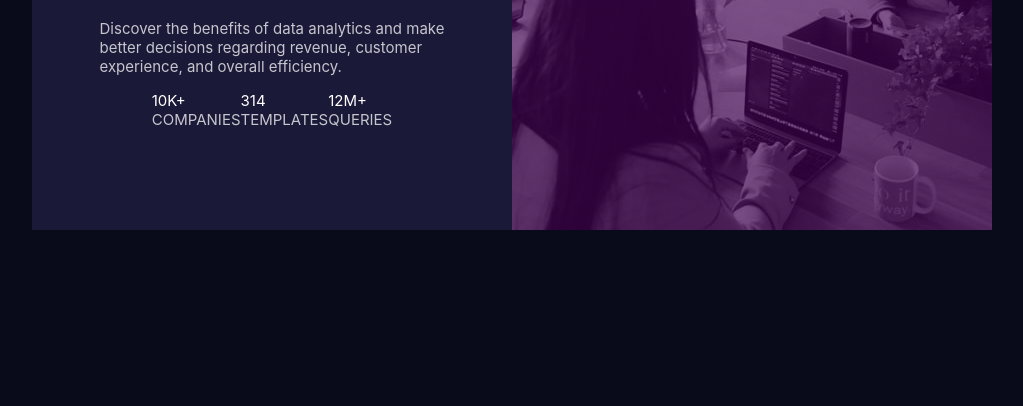
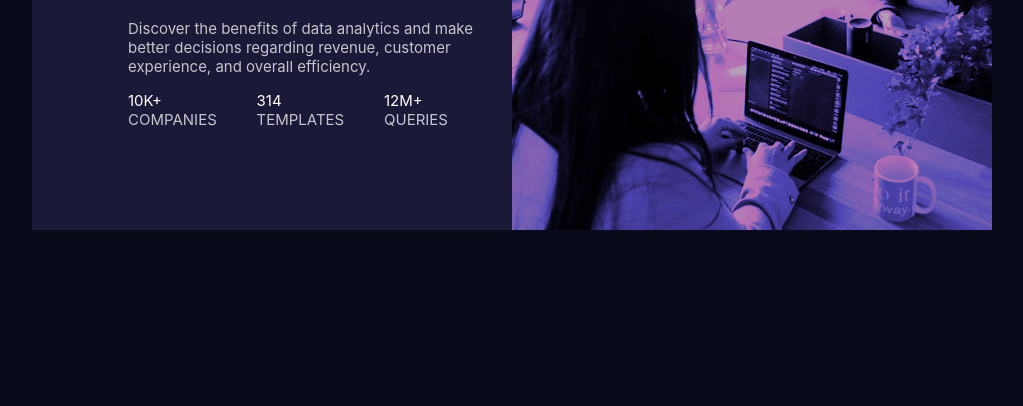
Before and after one commit to KutsiGiira/Html-Css, a plain HTML site: page Stats preview card component/index.html in a window 1280 px wide. Shown: the part 394-800 px from the top of the page, without its empty margins (120-1143 px from the left). Drawn offline with Linux system fonts and the light colour scheme; a web font is replaced by a local one.

Commit message:
Card finished

```diff
--- a/Stats preview card component/index.css
+++ b/Stats preview card component/index.css
@@ -19,23 +19,23 @@ body{
     position: relative;
     color: white;
     height: 100%;
-    flex: 1;
     display: flex;
+    flex:1;
     flex-direction: column;
     justify-content: center;
-    align-items: center;
+    left: 10%;
 }
 .insights{
     color: hsl(277, 64%, 61%);
-}
-p{
 }
 p, .desc{
     color:hsla(0, 0%, 100%, 0.75);
 }
 .row{
     display: flex;
-    justify-content: space-evenly;
+    justify-content: space-between;
+    width: 20rem;
+
 }
 .value{
     display: flex;
@@ -43,5 +43,6 @@ p, .desc{
 }
 .image{
     flex: 1;
-    background-image: linear-gradient(rgba(64, 1, 83, 0.675),rgba(64, 1, 83, 0.675)),url(image-header-desktop.jpg);
+    background-image:url(image-header-desktop.jpg);
+    filter:sepia(44%) saturate(1502%) hue-rotate(216deg) brightness(70%) contrast(102%);
 }
```
